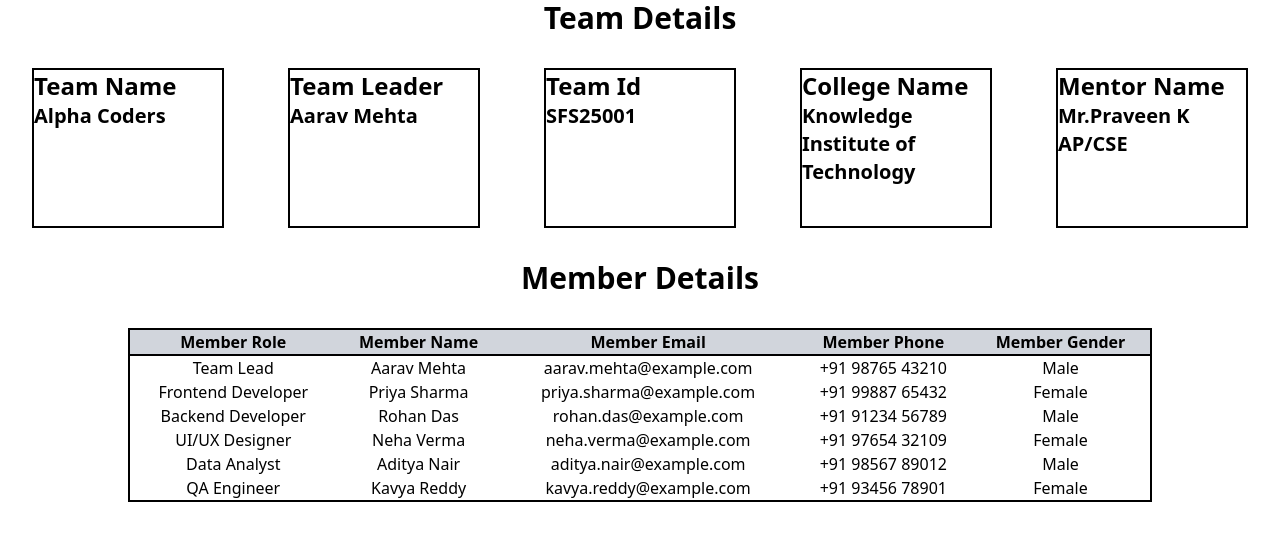
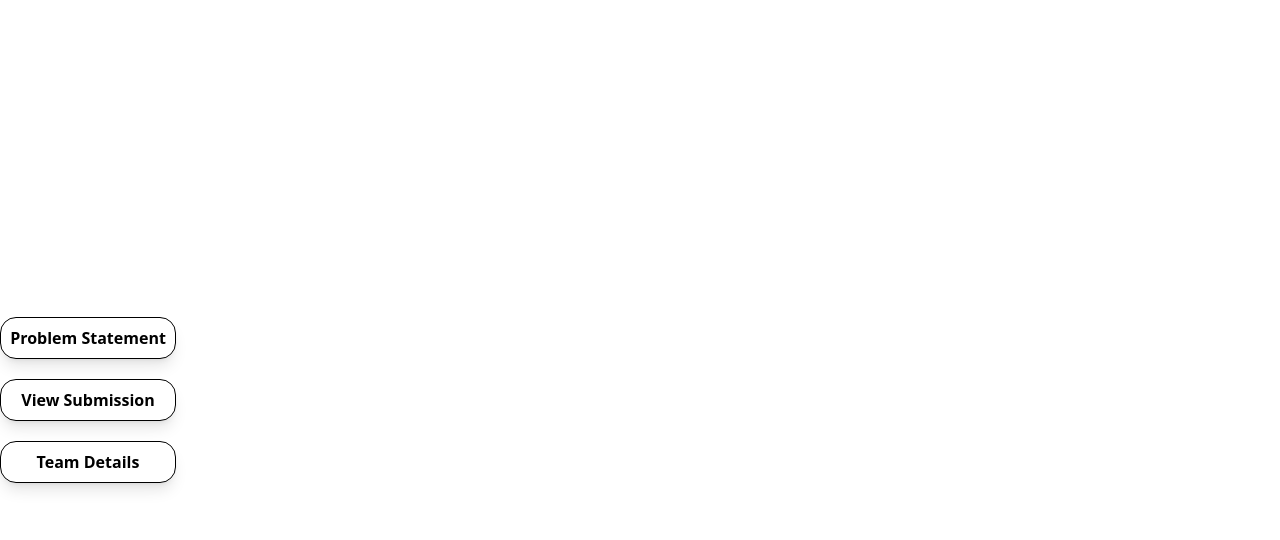
Before and after one commit to damodara2006/Project_SFS, a React (Vite) app in the folder frontend/: page /student in a window 1280 px wide. Shown: the top 540 px of the page. Built offline with nearby package versions, Linux system fonts and the light colour scheme.

Commit message:
feat: add StudentNav component to SdDashboard

```diff
--- /dev/null
+++ b/frontend/src/components/StudentNav.jsx
@@ -0,0 +1,18 @@
+import React from 'react'
+
+const StudentNav = () => {
+  return (
+    <div>
+        <div className='min-h-screen flex flex-col items-left justify-center gap-10'>
+            <div className='flex flex-col gap-5'>
+                <div className='bg-white border shadow-lg w-44 p-2 rounded-2xl hover:bg-[#ff9100] hover:text-white'><h1 className='font-bold text-center'>Problem Statement</h1></div>
+                <div className='bg-white border shadow-lg w-44 p-2 rounded-2xl hover:bg-[#ff9100] hover:text-white'><h1 className='font-bold text-center'>View Submission</h1></div>
+                <div className='bg-white border shadow-lg w-44 p-2 rounded-2xl hover:bg-[#ff9100] hover:text-white'><h1 className='font-bold text-center'>Team Details</h1></div>
+            </div>
+        </div>
+
+    </div>
+  )
+}
+
+export default StudentNav
--- a/frontend/src/pages/student/SdDashboard.jsx
+++ b/frontend/src/pages/student/SdDashboard.jsx
@@ -1,8 +1,10 @@
+import StudentNav from "../../components/StudentNav";
 import TeamDetails from "./TeamDetails";
 
 const SdDashboard = () => {
     return <div>
-        <TeamDetails/>
+        {/* <TeamDetails/> */}
+        <StudentNav />
     </div>;
 }
 
```
